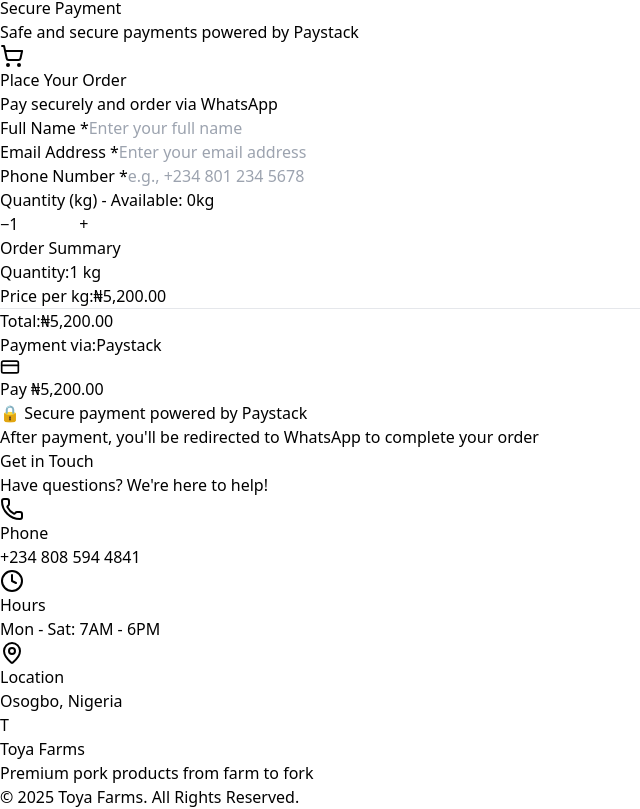
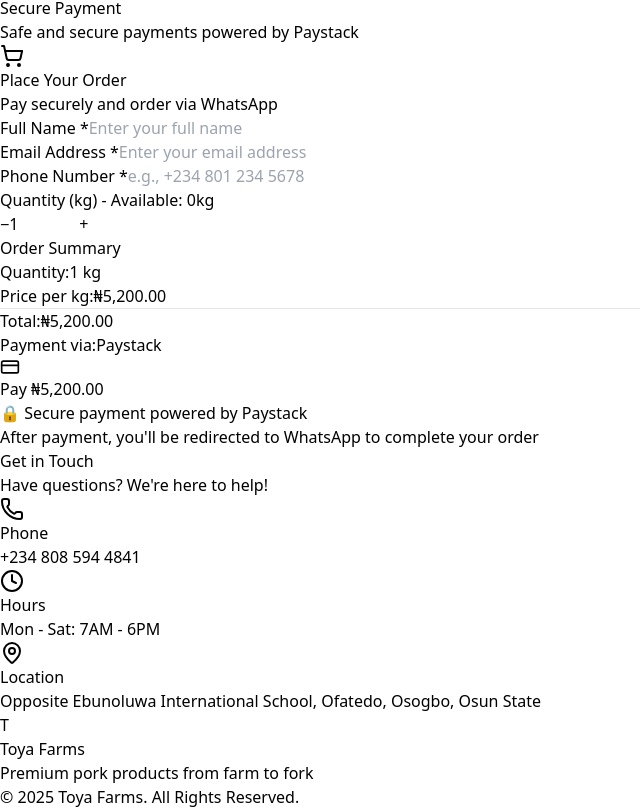
Before and after one commit to Themydee/toyaFarms, a React (Vite) app in the folder fd/: page / in a window 1280 px wide. Shown: the part 704-1513 px from the top of the page, without its empty margins (0-640 px from the left). Built offline with nearby package versions, Linux system fonts and the light colour scheme; no server answers.

Commit message:
location change

```diff
--- a/fd/src/App.jsx
+++ b/fd/src/App.jsx
@@ -510,7 +510,7 @@ My payment has been processed successfully. Please confirm order details and del
                 <MapPin size={24} className="text-emerald-600" />
               </div>
               <h4 className="font-semibold text-gray-800 mb-2">Location</h4>
-              <p className="text-gray-600">Osogbo, Nigeria</p>
+              <p className="text-gray-600">Opposite Ebunoluwa International School, Ofatedo, Osogbo, Osun State</p>
             </div>
           </div>
         </section>
```
